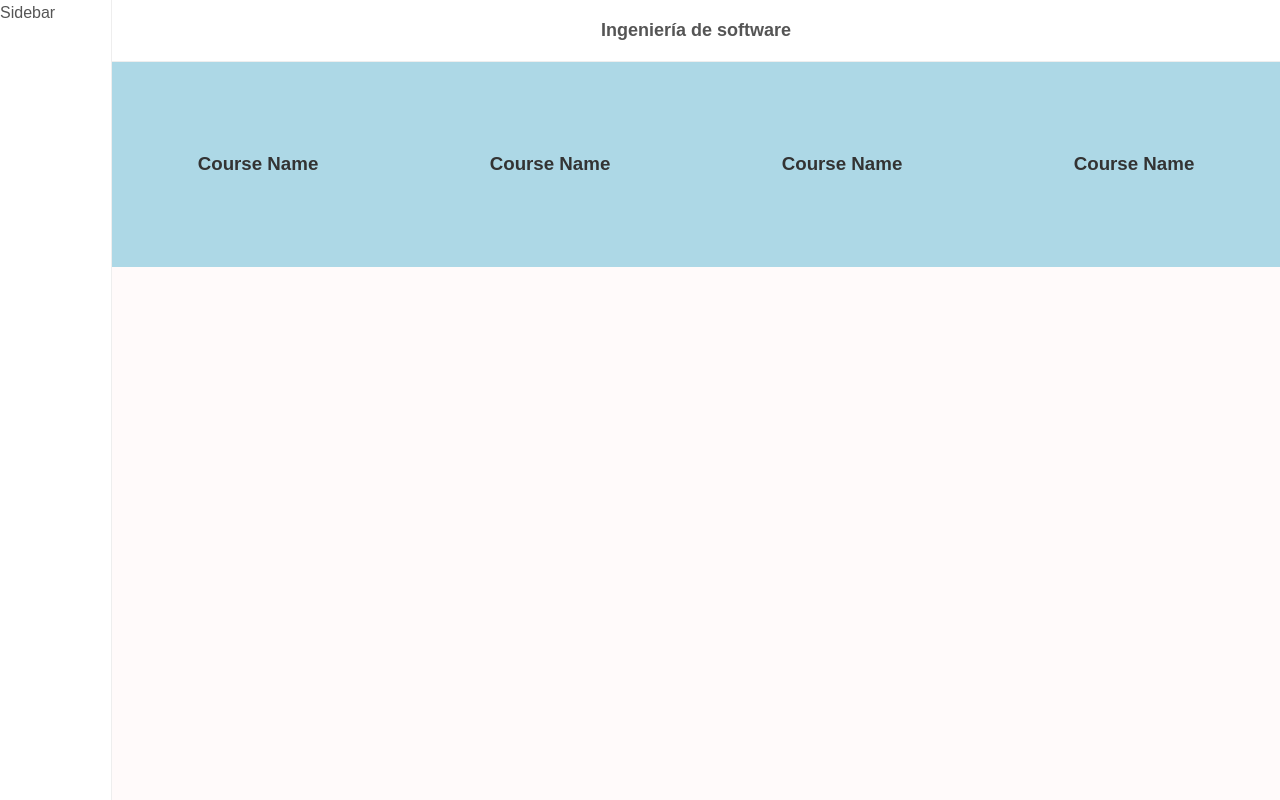
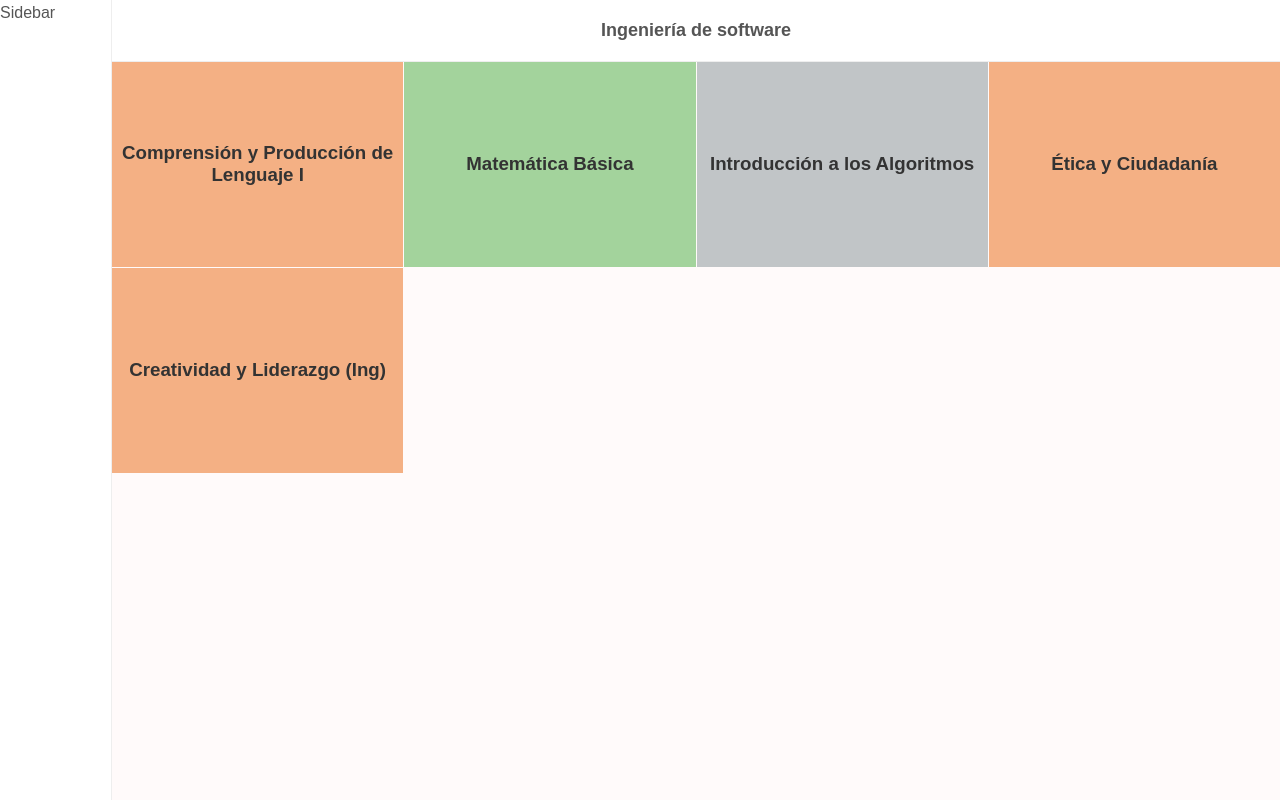
Before and after one commit to Alejandro1709/my-track, a React (Vite) app: page / in a window 1280 px wide. Built offline with nearby package versions, Linux system fonts and the light colour scheme.

Commit message:
Add: types for course and add dummy courses

```diff
--- /dev/null
+++ b/src/components/List/List.module.css
@@ -0,0 +1,8 @@
+.List {
+  display: grid;
+  grid-template-columns: repeat(auto-fill, minmax(276px, 1fr));
+  gap: 1px;
+  margin: 0;
+  padding: 0;
+  list-style: none;
+}
--- /dev/null
+++ b/src/components/List/List.tsx
@@ -0,0 +1,63 @@
+import type ICourse from '../../types/course';
+import ListItem from '../ListItem';
+import styles from './List.module.css';
+
+const courses: ICourse[] = [
+  {
+    id: 1,
+    name: 'Comprensión y Producción de Lenguaje I',
+    type: 'Humanidades',
+    color: { hex: '#F4B084', name: 'orange' },
+    credits: 4,
+    semester: 1,
+    status: 'completed',
+  },
+  {
+    id: 2,
+    name: 'Matemática Básica',
+    type: 'Ciencias Básicas',
+    color: { hex: '#A3D39C', name: 'green' },
+    credits: 4,
+    semester: 1,
+    status: 'completed',
+  },
+  {
+    id: 3,
+    name: 'Introducción a los Algoritmos',
+    type: 'Ciencias de la Computación',
+    color: { hex: '#C1C5C7', name: 'darkGray' },
+    credits: 4,
+    semester: 1,
+    status: 'completed',
+  },
+  {
+    id: 4,
+    name: 'Ética y Ciudadanía',
+    type: 'Humanidades',
+    color: { hex: '#F4B084', name: 'orange' },
+    credits: 4,
+    semester: 1,
+    status: 'completed',
+  },
+  {
+    id: 5,
+    name: 'Creatividad y Liderazgo (Ing)',
+    type: 'Humanidades',
+    color: { hex: '#F4B084', name: 'orange' },
+    credits: 4,
+    semester: 1,
+    status: 'completed',
+  },
+];
+
+function List() {
+  return (
+    <ul className={styles.List} role='list'>
+      {courses.map((course) => (
+        <ListItem key={course.id} course={course} />
+      ))}
+    </ul>
+  );
+}
+
+export default List;
--- /dev/null
+++ b/src/components/List/index.ts
@@ -0,0 +1,3 @@
+import List from './List';
+
+export default List;
--- /dev/null
+++ b/src/components/ListItem/ListItem.module.css
@@ -0,0 +1,11 @@
+.ListItem {
+  display: flex;
+  flex-direction: column;
+  justify-content: center;
+  align-items: center;
+  text-align: center;
+  height: 205px;
+  user-select: none;
+  background-color: lightblue;
+  cursor: pointer;
+}
--- /dev/null
+++ b/src/components/ListItem/ListItem.tsx
@@ -0,0 +1,24 @@
+import type ICourse from '../../types/course';
+import styles from './ListItem.module.css';
+
+type ListItemProps = {
+  course: ICourse;
+};
+
+function ListItem({ course }: ListItemProps) {
+  const renderCourseColor = (course: ICourse) => {
+    return course.color.hex;
+  };
+
+  return (
+    <li
+      className={styles.ListItem}
+      style={{ backgroundColor: renderCourseColor(course) }}
+      role='listitem'
+    >
+      <h3>{course.name}</h3>
+    </li>
+  );
+}
+
+export default ListItem;
--- /dev/null
+++ b/src/components/ListItem/index.ts
@@ -0,0 +1,3 @@
+import ListItem from './ListItem';
+
+export default ListItem;
--- a/src/components/MainWindow/MainWindow.module.css
+++ b/src/components/MainWindow/MainWindow.module.css
@@ -1,20 +1,3 @@
 .Window {
   flex: 1 0 0;
 }
-
-.List {
-  display: grid;
-  grid-template-columns: repeat(auto-fill, minmax(276px, 1fr));
-  margin: 0;
-  padding: 0;
-  list-style: none;
-}
-
-.ListItem {
-  display: flex;
-  flex-direction: column;
-  justify-content: center;
-  align-items: center;
-  height: 205px;
-  background-color: lightblue;
-}
--- a/src/components/MainWindow/MainWindow.tsx
+++ b/src/components/MainWindow/MainWindow.tsx
@@ -1,22 +1,10 @@
+import List from '../List';
 import styles from './MainWindow.module.css';
 
 function MainWindow() {
   return (
     <div className={styles.Window}>
-      <ul className={styles.List} role='list'>
-        <li className={styles.ListItem} role='listitem'>
-          <h3>Course Name</h3>
-        </li>
-        <li className={styles.ListItem} role='listitem'>
-          <h3>Course Name</h3>
-        </li>
-        <li className={styles.ListItem} role='listitem'>
-          <h3>Course Name</h3>
-        </li>
-        <li className={styles.ListItem} role='listitem'>
-          <h3>Course Name</h3>
-        </li>
-      </ul>
+      <List />
     </div>
   );
 }
```
Also changed, not shown: src/types/course.d.ts (added, +23 -0 lines).
